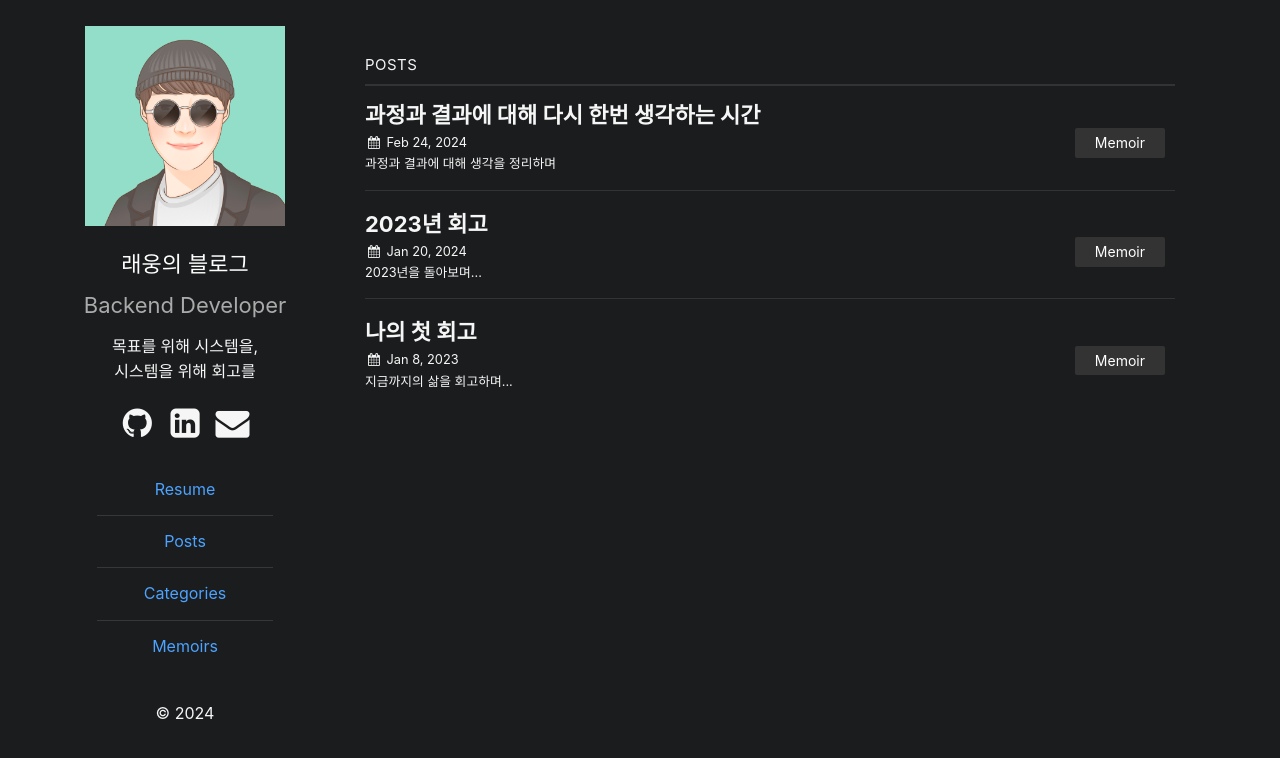
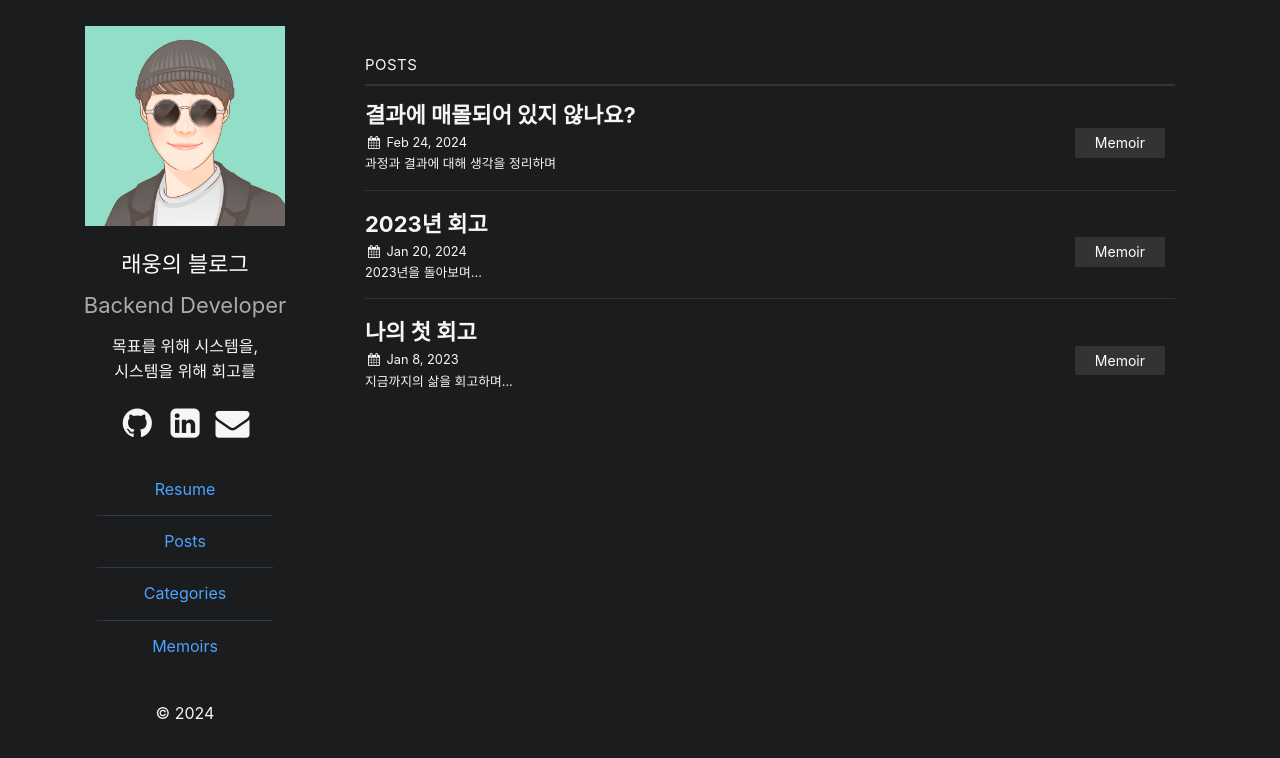
Before and after one commit to wlroh/wlroh.github.io, a Jekyll site: the page built from memoir.md, in a window 1280 px wide. Shown: the top 758 px of the page. Built offline with Jekyll 4.4.1, drawn with Linux system fonts in a browser that asks for light colours.

Commit message:
docs: 생각정리 포스팅의 제목을 변경하라

```diff
--- a/_posts/memoirs/2024-02-24-memoir-process-result.md
+++ b/_posts/memoirs/2024-02-24-memoir-process-result.md
@@ -1,6 +1,6 @@
 ---
 layout: post
-title: "과정과 결과에 대해 다시 한번 생각하는 시간"
+title: "결과에 매몰되어 있지 않나요?"
 date: 2024-02-24
 excerpt: "과정과 결과에 대해 생각을 정리하며"
 categories:  Memoir
```
